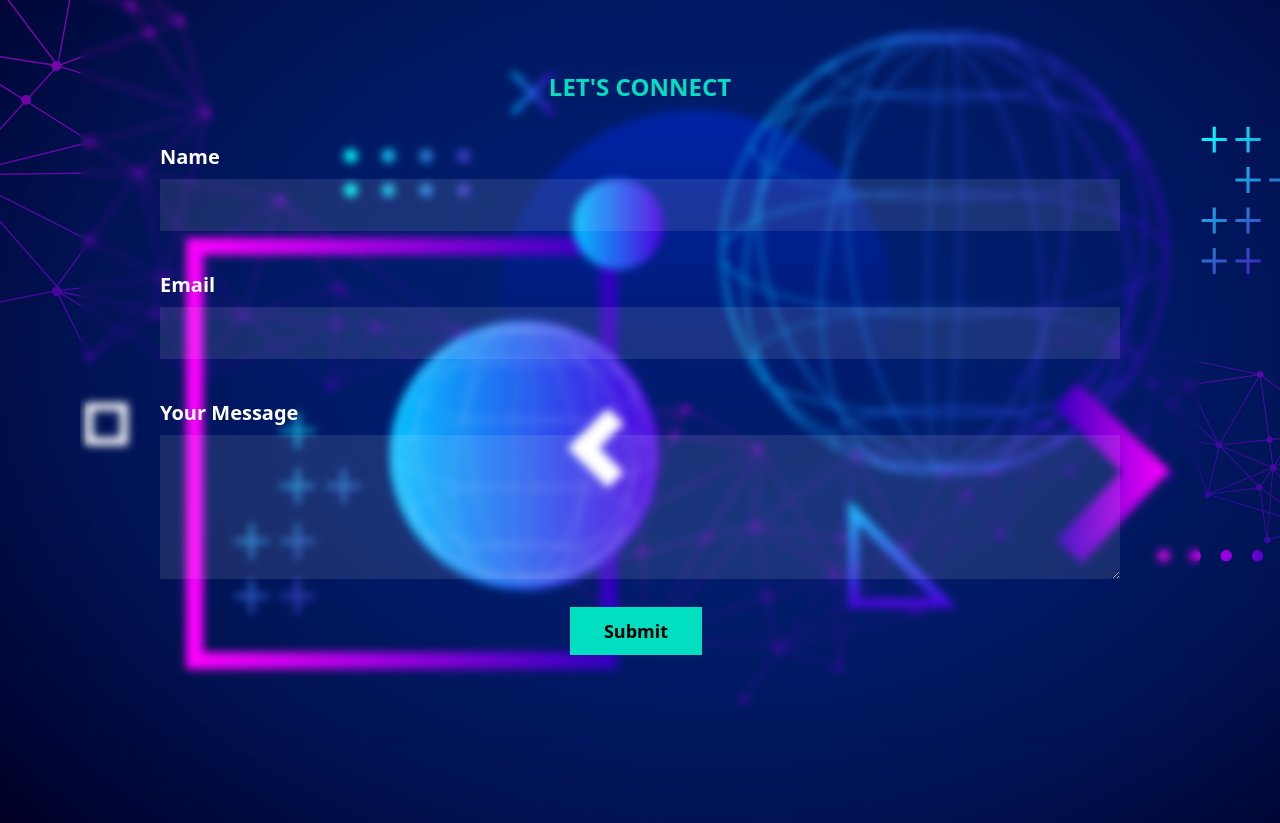
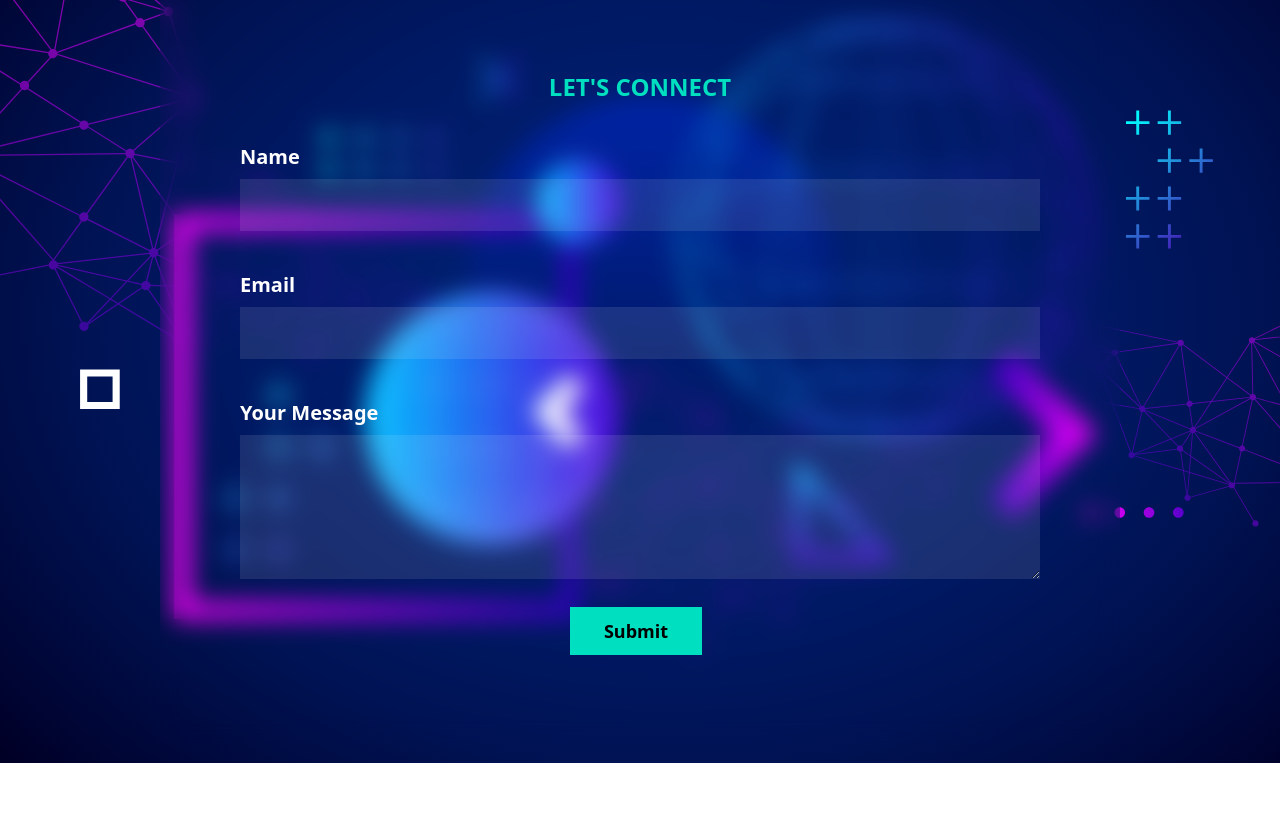
Before and after one commit to CodeX-RJ/my-portfolio, a React (Vite) app: page / in a window 1280 px wide. Shown: the part 3900-4723 px from the top of the page. After the commit the page ends 4663 px from the top, so only its background shows below. Built offline with nearby package versions, Linux system fonts and the light colour scheme.

Commit message:
added animation in contact section

```diff
--- a/src/sections/Contact.jsx
+++ b/src/sections/Contact.jsx
@@ -1,25 +1,49 @@
 import React from 'react'
 import Codingbackground from '../assets/coding.svg'
+import { motion } from 'motion/react'
 
 const Contact = () => {
   return (
-    <section style={{backgroundImage: `url(${Codingbackground})`}} className='bg-cover bg-no-repeat p-5 md:p-20 md:pt-10'>
-        <div className='backdrop-blur-sm p-5 md:p-20'>
+    <section style={{backgroundImage: `url(${Codingbackground})`}} className='bg-cover bg-no-repeat p-5 md:px-20 lg:px-30 xl:px-40 md:pt-10'>
+        <div className='backdrop-blur-md p-5 md:p-20'>
             <h1 className='text-csGreen font-bold text-2xl text-center pt-20 pb-5'>
                 LET'S CONNECT
             </h1>
             <form action="" className='flex flex-col'>
+              <motion.div className='flex flex-col'
+              initial={{translateY: 30, opacity: 0}}
+              whileInView={{translateY: 0, opacity: '100%'}}
+              transition={{delay:0.8, duration: 1, ease: 'easeInOut'}}>
               <label htmlFor="name" className='text-lg font-bold text-white md:text-xl mt-5 mb-2'>Name</label>
               <input type="text" id="name" required className='bg-white bg-opacity-10 text-white text-lg md:text-xl mb-5 py-3 focus:outline-none pl-2'/>
+              </motion.div>
 
-              <label htmlFor="Email" className='text-lg font-bold text-white md:text-xl mt-5 mb-2' required>Email</label>
-              <input type="email" id='email ' className='bg-white bg-opacity-10 text-white text-lg md:text-xl mb-5 py-3 focus:outline-none pl-2'/>
+              <motion.div className='flex flex-col'
+              initial={{translateY: 30, opacity: 0}}
+              whileInView={{translateY: 0, opacity: '100%'}}
+              transition={{delay: 1.6, duration: 1, ease: 'easeInOut'}}>
+                <label htmlFor="Email" className='text-lg font-bold text-white md:text-xl mt-5 mb-2' required>Email</label>
+                <input type="email" id='email ' className='bg-white bg-opacity-10 text-white text-lg md:text-xl mb-5 py-3 focus:outline-none pl-2'/>
+              </motion.div>
 
+
+
+              <motion.div className='flex flex-col' initial={{translateY: 30, opacity: 0}}
+              whileInView={{translateY: 0, opacity: '100%'}}
+              transition={{delay:2.2, duration: 1, ease: 'easeInOut'}}>
               <label htmlFor="message" className='text-lg font-bold text-white md:text-xl mt-5 mb-2'>Your Message</label>
               <textarea type="message" id='message' required className='bg-white bg-opacity-10 text-white text-lg md:text-xl mb-5 py-3 h-36 focus:outline-none pl-2'/>
-              <div className='grid place-items-center'>
+              </motion.div>
+
+
+
+              <motion.div className='grid place-items-center'
+              initial={{translateY: 30, opacity: 0}}
+              whileInView={{translateY: 0, opacity: '100%'}}
+              transition={{delay:2.8, duration: 1, ease: 'easeInOut'}}
+              >
                <input type="submit" className='bg-csGreen border-2 border-csGreen  text-black m-2 ml-0 px-8 py-2 text-sm sm:text-lg font-semibold transition-colors duration-300 ease-linear hover:text-csGreen hover:bg-black w-fit text-center' />
-              </div>
+              </motion.div>
 
             </form>
 
```
